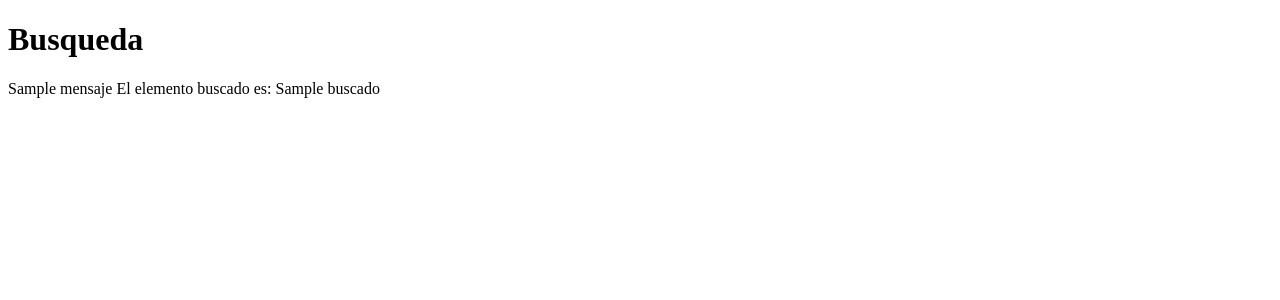
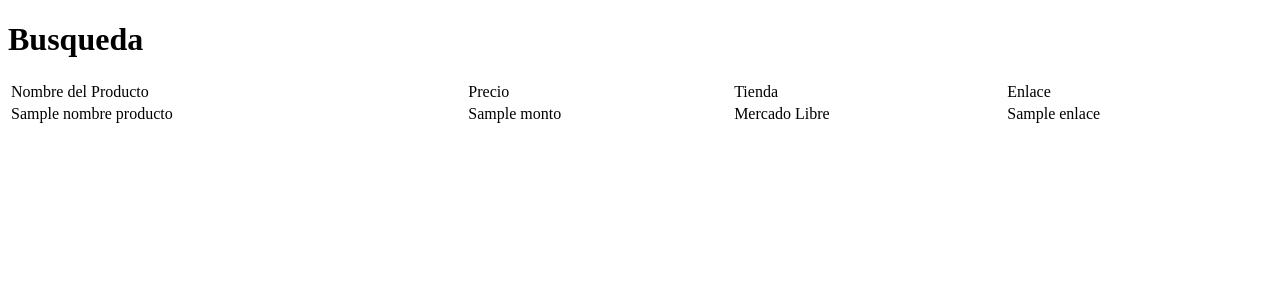
Before and after one commit to jam1987/store_comparator, a Django app: template store_comparator/stores/templates/stores/buscar.html in a window 1280 px wide. Shown: the top 300 px of the page. Run offline with Django 3.2, Linux system fonts and the light colour scheme; the template is opened without the code that fills it: most values are stand-ins (such as "Sample title", 1, 10 or a date in 2020); parts of the project's set-up code (start-up, migrations or seed data) failed here and were passed over.

Commit message:
Primer artefacto. Creacion de tabla basica para busqueda por MercadoLibre. Queda extender la busqueda y concurrencia

```diff
--- a/store_comparator/stores/templates/stores/buscar.html
+++ b/store_comparator/stores/templates/stores/buscar.html
@@ -5,11 +5,32 @@
        <H1> Busqueda </H1>
     </HEAD>
     <BODY>
-     {% if mensaje %}
-             {{mensaje}}
-	    {% if buscado %}
-		    El elemento buscado es: {{buscado}}
+
+	    {% if nombre_producto %}
+	    {% if enlace %}
+	    {% if monto %}
+		<table style="width:100%">
+		<tr>
+		   <td> Nombre del Producto </td>
+		   <td> Precio </td>
+		   <td> Tienda </td>
+		   <td> Enlace </td>
+		 </tr>
+		 <tr>
+		    <td>  {{nombre_producto}} </td>
+			<td> {{monto}} </td>
+			<td> Mercado Libre </td>
+
+
+			<td> {{enlace}} </td>
+		 </tr>
+
+
+
+		</table>
+		{% endif %}
         {% endif %}
-	  {% endif %}
+		{% endif %}
+
     </BODY>
 </HTML>
```
Also changed, not shown: store_comparator/stores/models.py (+7 -7 lines), store_comparator/stores/views.py (+21 -2 lines), store_comparator/db.sqlite3, store_comparator/stores/migrations/0001_initial.py.
